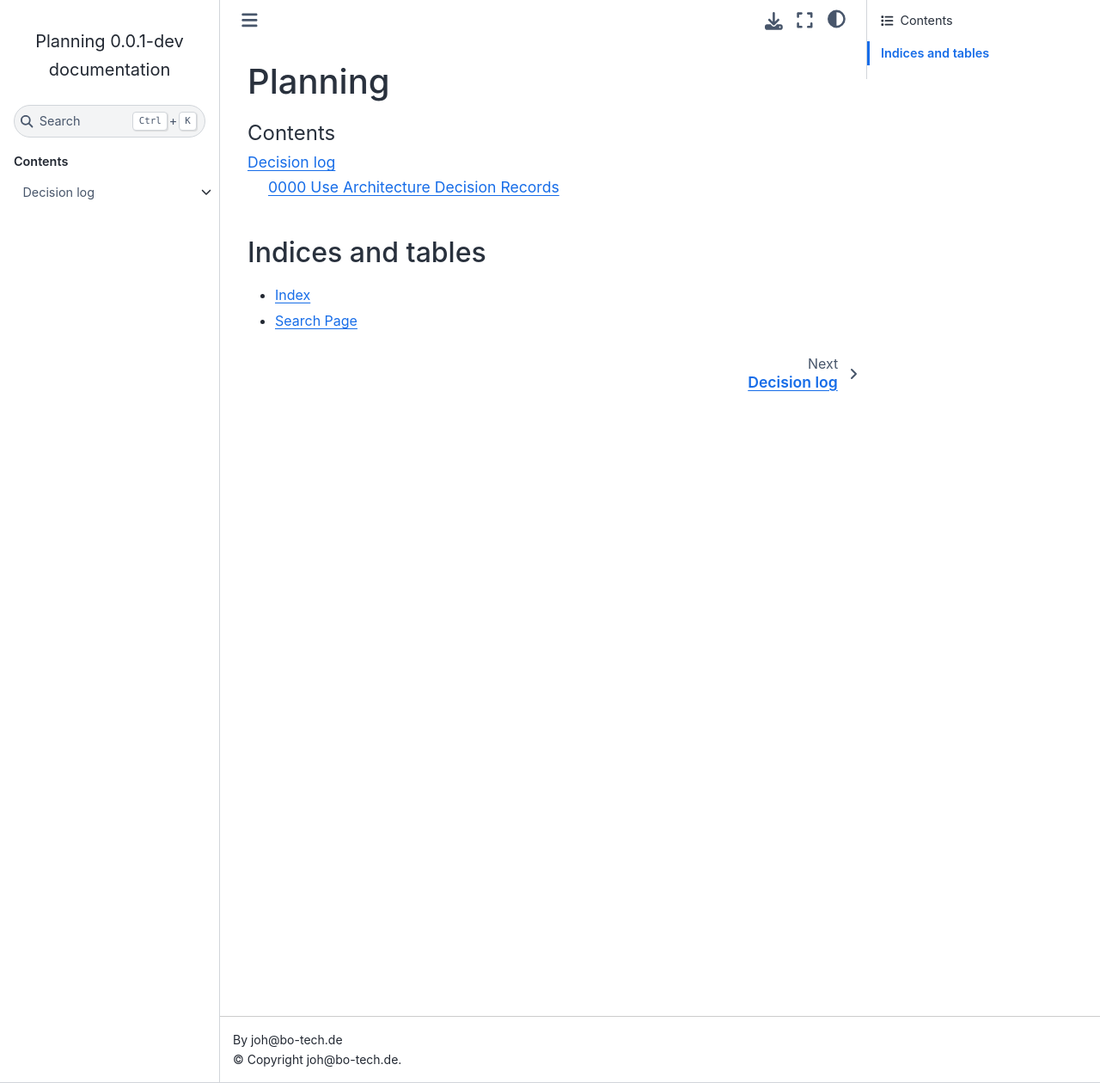
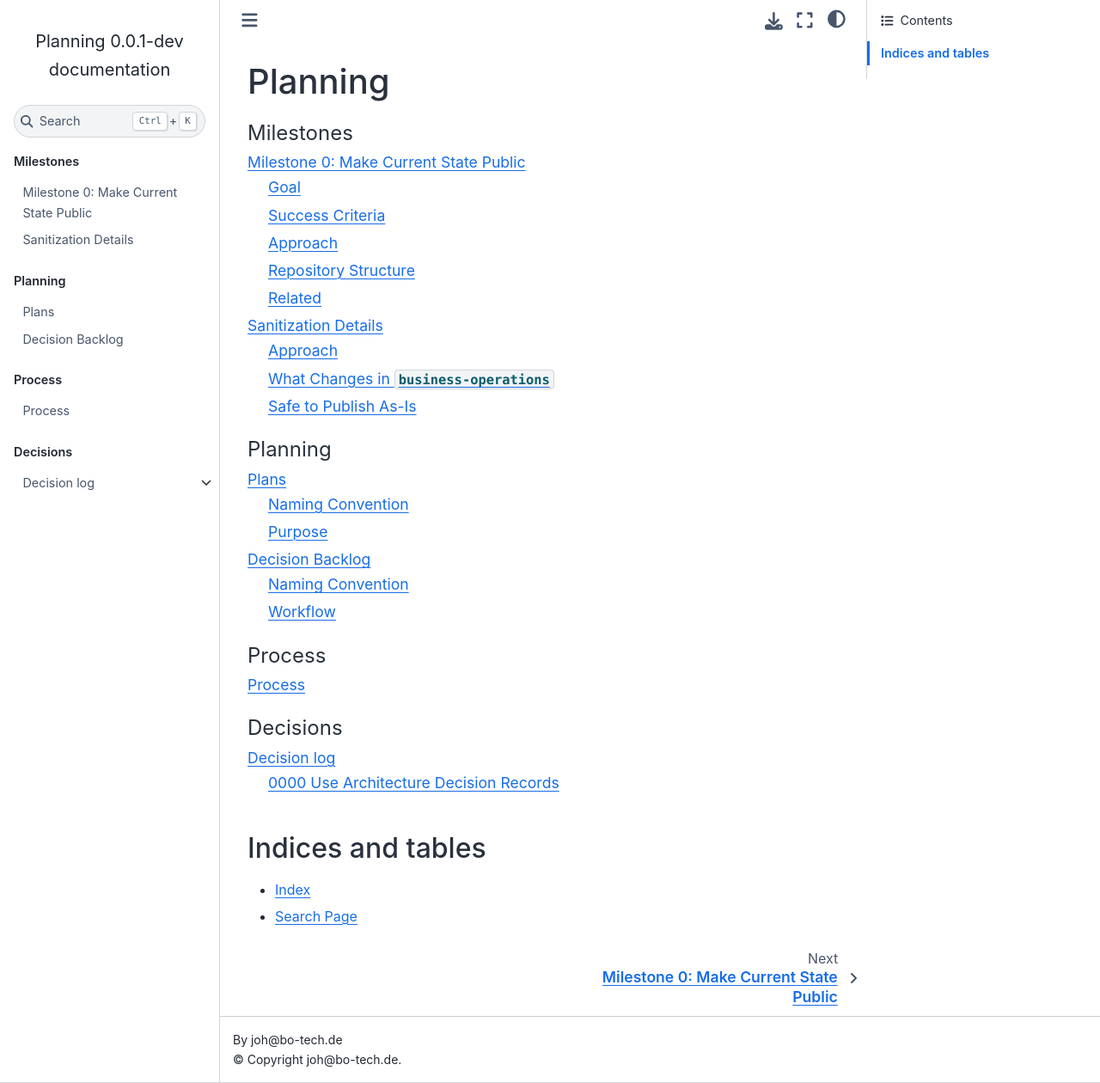
Before and after one commit to bo-tech/business-operations-planning, a Sphinx documentation site: the page built from docs/index.rst, in a window 1280 px wide and 1260 px high. Shown: the whole window at 86% size. Built offline with Sphinx 7.4.7 and the Sphinx Book theme 1.1.4, drawn with Linux system fonts in a browser that asks for light colours.

Commit message:
feat: Add planning structure for milestone-based execution
- milestone-0/: Current milestone (make code public)
- plans/: Month-level planning documents
- decision-backlog/: Pending decisions with triggers
- process/: How planning works
- sprints/: Sprint files with specification
- notes/: Working notes folder

```diff
--- /dev/null
+++ b/docs/decision-backlog/README.md
@@ -0,0 +1,24 @@
+# Decision Backlog
+
+Decisions that need to be made eventually, but not now.
+
+Each file captures:
+- Context: Why this decision matters
+- Options: What we're choosing between
+- Current thinking: Most likely approach
+- Decision trigger: When to decide
+
+## Naming Convention
+
+`<category>-<keywords>.md`
+
+Categories: architecture, process, tooling, scope
+
+## Workflow
+
+1. Discover decision needed
+2. Create file with context and options
+3. Forget about it (system remembers)
+4. Revisit when trigger condition met
+5. Create ADR in `decisions/`
+6. Move file to decided list or delete
--- a/docs/index.rst
+++ b/docs/index.rst
@@ -4,7 +4,27 @@ Planning
 
 .. toctree::
    :maxdepth: 2
-   :caption: Contents
+   :caption: Milestones
+
+   milestone-0/overview
+   milestone-0/sanitization
+
+.. toctree::
+   :maxdepth: 2
+   :caption: Planning
+
+   plans/README
+   decision-backlog/README
+
+.. toctree::
+   :maxdepth: 2
+   :caption: Process
+
+   process/README
+
+.. toctree::
+   :maxdepth: 2
+   :caption: Decisions
 
    decision-log
 
--- /dev/null
+++ b/docs/milestone-0/overview.md
@@ -0,0 +1,38 @@
+# Milestone 0: Make Current State Public
+
+## Goal
+
+Prepare the existing `b-ops` infrastructure code for public release.
+
+
+## Success Criteria
+
+- [ ] `business-operations` repository contains sanitized, usable code
+- [ ] No secrets, internal IPs, or private domain names in public repo
+- [ ] `b-ops` can consume/overlay `business-operations` for private operations
+- [ ] `demo-ops` demonstrates how to use `business-operations`
+- [ ] Documentation sufficient for others to understand the structure
+
+
+## Approach
+
+1. `business-operations` becomes the public template — sanitized code from `b-ops`
+2. `b-ops` stays private — continues running actual infrastructure
+3. `demo-ops` shows how to use `business-operations` as an overlay example
+   - Public repository demonstrating the consumption pattern
+   - Can be used for test deployments
+4. Create configuration layers: generic base in public repo, site-specific
+   overrides private
+5. For SOPS: provide example files showing structure without actual secrets
+
+
+## Repository Structure
+
+- `business-operations` — Public base with generic infrastructure patterns
+- `b-ops` — Private overlay for production use
+- `demo-ops` — Public overlay example for testing and demonstration
+
+
+## Related
+
+- {ref}`Sanitization details <milestone-0-sanitization>`
--- /dev/null
+++ b/docs/milestone-0/sanitization.md
@@ -0,0 +1,30 @@
+(milestone-0-sanitization)=
+# Sanitization Details
+
+How values are handled across repositories.
+
+
+## Approach
+
+- `business-operations` contains only example values and variables
+- `demo-ops` fills variables with real, intentionally public values
+- `b-ops` continues to hold private/internal data
+
+
+## What Changes in `business-operations`
+
+1. **SOPS encrypted secrets** — Remove entirely
+
+2. **Internal values** — Replace with variables, provide RFC-compliant examples:
+   - Email addresses (e.g., `user@example.com`)
+   - Domain names (e.g., `example.com`, `k8s.example.com`)
+   - IP addresses (e.g., `192.0.2.x` per RFC 5737)
+   - LDAP base DN (e.g., `dc=example,dc=com`)
+
+
+## Safe to Publish As-Is
+
+- 21 Architecture Decision Records (ADRs)
+- Kubernetes manifest structure
+- Infrastructure patterns (Ansible, NixOS, k0s)
+- Documentation structure
--- /dev/null
+++ b/docs/plans/README.md
@@ -0,0 +1,14 @@
+# Plans
+
+Month-level planning documents.
+
+## Naming Convention
+
+`YYYY-MM-plan.md` — e.g., `2026-02-plan.md`
+
+## Purpose
+
+- Direction without micromanagement
+- Bridges vision/milestones and sprint execution
+- Weekly checkpoints to assess progress
+- Adjusted as reality changes
```
Also changed, not shown: docs/process/README.md (added, +6 -0 lines), 2 other files.
